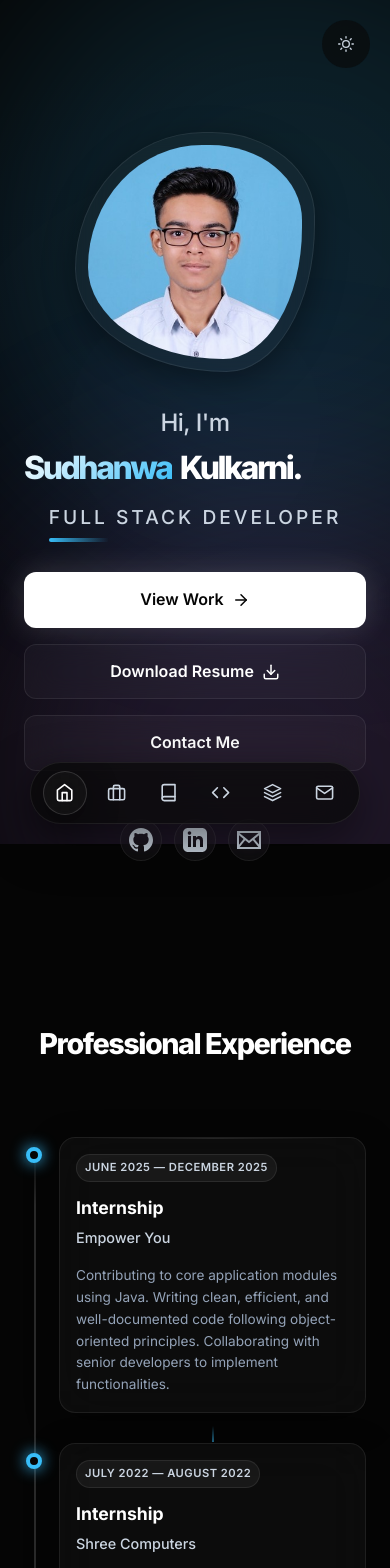
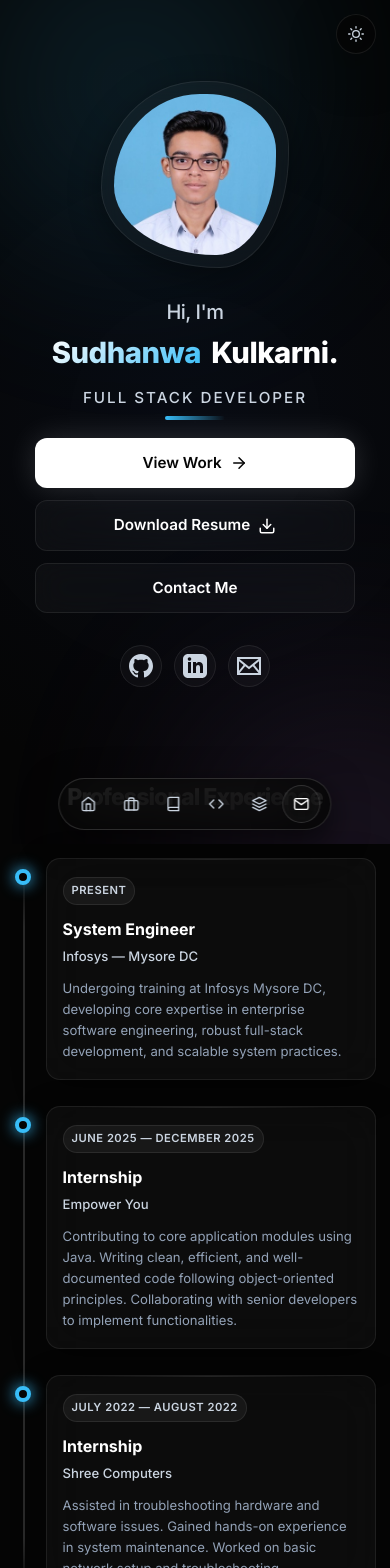
Before and after one commit to sudhanwa755/Portfolio-react-version, a React (Vite) app: page / in a window 390 px wide. Shown: the top 1568 px of the page. Built offline with nearby package versions, Linux system fonts and the light colour scheme.

Commit message:
feat: add React portfolio components, sections, and global CSS styles

```diff
--- a/src/components/Navbar.css
+++ b/src/components/Navbar.css
@@ -126,73 +126,106 @@
         box-shadow: none;
     }
 
-    /* Move the glass style to the controls on mobile */
+    /* Float theme toggle in top-right with safe-area awareness */
     .nav-controls {
         position: fixed;
-        top: 20px;
-        right: 20px;
-        background: rgba(var(--bg-rgb, 10, 10, 10), 0.65);
+        top: max(14px, env(safe-area-inset-top, 14px));
+        right: max(14px, env(safe-area-inset-right, 14px));
+        background: rgba(var(--bg-rgb, 10, 10, 10), 0.72);
         backdrop-filter: blur(20px);
         -webkit-backdrop-filter: blur(20px);
         border: 1px solid var(--border-color);
         box-shadow: var(--shadow-lg);
-        padding: 8px;
+        padding: 0;
         margin: 0;
+        width: 40px;
+        height: 40px;
         border-radius: 50%;
-        z-index: 1000;
+        display: flex;
+        align-items: center;
+        justify-content: center;
+        z-index: 1001;
+    }
+
+    .nav-controls .theme-toggle {
+        width: 100%;
+        height: 100%;
+        border-radius: 50%;
     }
 
     [data-theme='light'] .nav-controls {
-        background: rgba(255, 255, 255, 0.75);
+        background: rgba(255, 255, 255, 0.85);
     }
 
-    /* Fixed Bottom Dock */
+    /* Fixed Bottom Dock with Safe Insets & Responsive Widths */
     .nav-links {
         position: fixed;
-        bottom: 20px;
+        bottom: max(14px, env(safe-area-inset-bottom, 14px));
         left: 50%;
         transform: translateX(-50%);
         width: max-content;
-        max-width: calc(100vw - 32px);
-        background: rgba(var(--bg-rgb, 10, 10, 10), 0.75);
+        max-width: calc(100vw - 16px);
+        background: rgba(var(--bg-rgb, 10, 10, 10), 0.82);
         backdrop-filter: blur(24px);
         -webkit-backdrop-filter: blur(24px);
-        border: 1px solid var(--glass-border);
+        border: 1px solid var(--glass-border-bright);
         border-radius: 100px;
-        padding: 8px 12px;
+        padding: 6px 10px;
         display: flex;
         align-items: center;
-        gap: 8px;
-        box-shadow: var(--shadow-glass-hover);
+        gap: clamp(4px, 1.2vw, 8px);
+        box-shadow: 0 12px 36px rgba(0, 0, 0, 0.5);
         z-index: 1000;
+        touch-action: pan-x;
     }
 
     [data-theme='light'] .nav-links {
-        background: rgba(255, 255, 255, 0.85);
+        background: rgba(255, 255, 255, 0.88);
+        box-shadow: 0 10px 30px rgba(0, 0, 0, 0.12);
     }
 
     .nav-link {
         display: flex;
         align-items: center;
         justify-content: center;
-        width: 44px;
-        height: 44px;
+        width: clamp(38px, 9.5vw, 44px);
+        height: clamp(38px, 9.5vw, 44px);
         padding: 0;
         border-radius: 50%;
+        -webkit-tap-highlight-color: transparent;
     }
 
     .nav-text {
-        display: none; /* Hide text on mobile dock */
+        display: none; /* Hide text labels on mobile dock */
     }
 
     .nav-icon {
         display: flex; /* Show icons on mobile dock */
+        font-size: clamp(1rem, 3.8vw, 1.2rem);
     }
 
     .nav-pill {
         display: block;
-        height: 44px;
+        height: clamp(38px, 9.5vw, 44px);
         border-radius: 50%; /* Make pill circular to match icons */
-        transform: translateY(-50%); /* Preserve vertical center from desktop */
+        transform: translateY(-50%);
     }
 }
+
+@media (max-width: 360px) {
+    .nav-links {
+        padding: 4px 6px;
+        gap: 3px;
+        max-width: calc(100vw - 10px);
+    }
+    .nav-link {
+        width: 36px;
+        height: 36px;
+    }
+    .nav-pill {
+        height: 36px;
+    }
+    .nav-icon {
+        font-size: 0.95rem;
+    }
+}
--- a/src/components/Navbar.tsx
+++ b/src/components/Navbar.tsx
@@ -20,9 +20,20 @@ export const Navbar = () => {
     const navLinksRef = useRef<HTMLUListElement>(null);
     const linkRefs = useRef<(HTMLAnchorElement | null)[]>([]);
 
+    // Update active index on scroll and handle bottom-of-page edge case
     useEffect(() => {
-        const handleScroll = () => setIsScrolled(window.scrollY > 50);
-        window.addEventListener('scroll', handleScroll);
+        const handleScroll = () => {
+            setIsScrolled(window.scrollY > 40);
+
+            // Check if user reached the bottom of the page
+            const scrollPosition = window.innerHeight + window.scrollY;
+            const threshold = document.documentElement.scrollHeight - 60;
+            if (scrollPosition >= threshold) {
+                setActiveIndex(NAV_ITEMS.length - 1);
+            }
+        };
+
+        window.addEventListener('scroll', handleScroll, { passive: true });
         return () => window.removeEventListener('scroll', handleScroll);
     }, []);
 
@@ -37,7 +48,7 @@ export const Navbar = () => {
                     }
                 });
             },
-            { rootMargin: '-30% 0px -70% 0px' }
+            { rootMargin: '-25% 0px -65% 0px' }
         );
 
         NAV_ITEMS.forEach((item) => {
@@ -48,8 +59,9 @@ export const Navbar = () => {
         return () => observer.disconnect();
     }, []);
 
-    // Update pill position when activeIndex changes
+    // Update pill position when activeIndex changes or on window resize
     useEffect(() => {
+        const updatePill = () => {
             const el = linkRefs.current[activeIndex];
             if (el) {
                 setPillStyle({
@@ -57,6 +69,17 @@ export const Navbar = () => {
                     width: el.offsetWidth,
                 });
             }
+        };
+
+        updatePill();
+        window.addEventListener('resize', updatePill);
+        // Small delay to recalculate after potential font/layout load
+        const timer = setTimeout(updatePill, 100);
+
+        return () => {
+            window.removeEventListener('resize', updatePill);
+            clearTimeout(timer);
+        };
     }, [activeIndex]);
 
     const handleNavClick = (index: number) => {
@@ -85,8 +108,9 @@ export const Navbar = () => {
                                 className={`nav-link ${activeIndex === index ? 'active' : ''}`}
                                 ref={(el) => { linkRefs.current[index] = el; }}
                                 onClick={() => handleNavClick(index)}
+                                aria-label={item.label}
                             >
-                                <span className="nav-icon">{item.icon}</span>
+                                <span className="nav-icon" aria-hidden="true">{item.icon}</span>
                                 <span className="nav-text">{item.label}</span>
                             </a>
                         </li>
--- a/src/index.css
+++ b/src/index.css
@@ -7,10 +7,16 @@
 :root {
   /* ── Spatial Dark Theme (Default) ── */
   --bg-color: #050505;
+  --bg-rgb: 5, 5, 5;
   --surface-glass: rgba(255, 255, 255, 0.03);
   --surface-glass-hover: rgba(255, 255, 255, 0.06);
   --glass-border: rgba(255, 255, 255, 0.08);
   --glass-border-bright: rgba(255, 255, 255, 0.15);
+
+  --border-color: var(--glass-border);
+  --border-bright: var(--glass-border-bright);
+  --surface-z2: rgba(255, 255, 255, 0.04);
+  --surface-z3: rgba(255, 255, 255, 0.07);
 
   --glass-input-bg: rgba(255, 255, 255, 0.05);
   --glass-tag-bg: rgba(255, 255, 255, 0.08);
@@ -25,6 +31,7 @@
 
   --shadow-glass: 0 8px 32px rgba(0, 0, 0, 0.4);
   --shadow-glass-hover: 0 16px 48px rgba(0, 0, 0, 0.5);
+  --shadow-lg: 0 16px 48px rgba(0, 0, 0, 0.4);
 
   /* ── Layout & Typography ── */
   --spacing-xs: 0.5rem;
@@ -36,21 +43,43 @@
   --navbar-offset: 100px;
 
   --font-main: 'Inter', system-ui, -apple-system, sans-serif;
-  --font-size-h1: clamp(2rem, 6vw, 4.5rem);
-  --font-size-h2: clamp(1.8rem, 5vw, 3rem);
-  --font-size-h3: clamp(1.1rem, 3vw, 1.4rem);
-  --font-size-body: clamp(0.9rem, 2vw, 1.05rem);
+  --font-size-h1: clamp(2rem, 5.5vw, 4.2rem);
+  --font-size-h2: clamp(1.6rem, 4.2vw, 2.8rem);
+  --font-size-h3: clamp(1.05rem, 2.5vw, 1.35rem);
+  --font-size-body: clamp(0.875rem, 1.8vw, 1.05rem);
 
   --ease-spring: cubic-bezier(0.175, 0.885, 0.32, 1.1);
+}
+
+/* ── Responsive tokens for mobile devices ── */
+@media (max-width: 768px) {
+  :root {
+    --spacing-xs: 0.25rem;
+    --spacing-sm: 1rem;
+    --spacing-md: 2.25rem;
+    --spacing-lg: 3.25rem;
+    --spacing-xl: 4.5rem;
+    --navbar-offset: 65px;
+    --font-size-h1: clamp(1.75rem, 7.5vw, 2.5rem);
+    --font-size-h2: clamp(1.45rem, 5.5vw, 2rem);
+    --font-size-h3: clamp(1rem, 3.5vw, 1.2rem);
+    --font-size-body: clamp(0.85rem, 2.5vw, 0.95rem);
+  }
 }
 
 /* ── Light Theme ── */
 [data-theme='light'] {
   --bg-color: #f1f5f9;
+  --bg-rgb: 241, 245, 249;
   --surface-glass: rgba(255, 255, 255, 0.6);
   --surface-glass-hover: rgba(255, 255, 255, 0.8);
-  --glass-border: rgba(0, 0, 0, 0.05);
-  --glass-border-bright: rgba(0, 0, 0, 0.1);
+  --glass-border: rgba(0, 0, 0, 0.06);
+  --glass-border-bright: rgba(0, 0, 0, 0.12);
+
+  --border-color: var(--glass-border);
+  --border-bright: var(--glass-border-bright);
+  --surface-z2: rgba(0, 0, 0, 0.03);
+  --surface-z3: rgba(0, 0, 0, 0.05);
 
   --glass-input-bg: rgba(0, 0, 0, 0.03);
   --glass-tag-bg: rgba(0, 0, 0, 0.06);
@@ -62,6 +91,7 @@
 
   --shadow-glass: 0 8px 32px rgba(0, 0, 0, 0.05);
   --shadow-glass-hover: 0 16px 48px rgba(0, 0, 0, 0.1);
+  --shadow-lg: 0 16px 48px rgba(0, 0, 0, 0.08);
 }
 
 /* ========================================================
@@ -73,7 +103,12 @@
   padding: 0;
 }
 
-html { scroll-behavior: smooth; }
+html {
+  scroll-behavior: smooth;
+  scroll-padding-top: var(--navbar-offset);
+  overflow-x: hidden;
+  max-width: 100vw;
+}
 
 body {
   font-family: var(--font-main);
@@ -85,11 +120,12 @@ body {
   overflow-x: hidden;
   width: 100%;
   max-width: 100vw;
+  position: relative;
 }
 
 a { text-decoration: none; color: inherit; }
 ul { list-style: none; }
-img { max-width: 100%; display: block; }
+img { max-width: 100%; height: auto; display: block; }
 
 /* ========================================================
    SPATIAL BACKGROUND
@@ -112,23 +148,25 @@ img { max-width: 100%; display: block; }
 }
 
 .orb-1 {
-  width: 600px; height: 600px;
+  width: min(600px, 80vw);
+  height: min(600px, 80vw);
   background: var(--accent-blue);
   top: -10%; left: -10%;
 }
 
 .orb-2 {
-  width: 500px; height: 500px;
+  width: min(500px, 70vw);
+  height: min(500px, 70vw);
   background: var(--accent-purple);
   bottom: -10%; right: -10%;
   animation-delay: -10s;
 }
 
-[data-theme='light'] .gradient-orb { opacity: 0.4; }
+[data-theme='light'] .gradient-orb { opacity: 0.35; }
 
 @keyframes float {
   0% { transform: translate(0, 0) scale(1); }
-  100% { transform: translate(100px, 100px) scale(1.2); }
+  100% { transform: translate(60px, 60px) scale(1.15); }
 }
 
 /* ========================================================
@@ -138,9 +176,23 @@ img { max-width: 100%; display: block; }
   display: flex;
   flex-direction: column;
   min-height: 100vh;
+  min-height: 100svh;
+  width: 100%;
+  max-width: 100vw;
+  overflow-x: hidden;
 }
 
-main { flex: 1; }
+main {
+  flex: 1;
+  width: 100%;
+}
+
+@media (max-width: 768px) {
+  main {
+    /* Ensure content is never obscured by the mobile bottom dock */
+    padding-bottom: calc(75px + env(safe-area-inset-bottom, 16px));
+  }
+}
 
 section[id] {
   scroll-margin-top: var(--navbar-offset);
@@ -149,11 +201,13 @@ section[id] {
 .section-title {
   font-size: var(--font-size-h2);
   font-weight: 800;
-  margin-bottom: 3rem;
+  margin-bottom: clamp(1.75rem, 4vw, 3rem);
   text-align: center;
   color: var(--text-primary);
-  letter-spacing: -1.5px;
-  text-shadow: 0 0 40px rgba(255, 255, 255, 0.1);
+  letter-spacing: -1px;
+  text-shadow: 0 0 30px rgba(255, 255, 255, 0.08);
+  padding: 0 var(--spacing-sm);
+  word-break: break-word;
 }
 
 /* ── Custom Scrollbar ── */
--- a/src/sections/Education.tsx
+++ b/src/sections/Education.tsx
@@ -13,10 +13,10 @@ export const Education = () => {
                     <div className="timeline-item up">
                         <div className="timeline-dot"></div>
                         <div className="timeline-content featured">
-                            <span className="timeline-date">2023 — 2025</span>
+                            <span className="timeline-date">2023 — 2025 • Completed</span>
                             <h3>B.Tech in Computer Engineering</h3>
                             <h4>G.H. Raisoni College of Engineering and Management, Wagholi</h4>
-                            <p className="timeline-highlight">CGPA: 8.35</p>
+                            <p className="timeline-highlight">Final CGPA: 8.58</p>
                         </div>
                     </div>
 
--- a/src/sections/Experience.css
+++ b/src/sections/Experience.css
@@ -162,10 +162,10 @@
 
 .timeline-highlight {
     display: inline-block;
-    margin-top: 1rem;
-    padding: 6px 16px;
-    font-size: 1rem;
-    font-weight: 800;
+    margin-top: 0.85rem;
+    padding: 5px 14px;
+    font-size: clamp(0.78rem, 2.5vw, 0.95rem);
+    font-weight: 700;
 
     background: linear-gradient(90deg, var(--accent-blue), var(--accent-purple));
     -webkit-background-clip: text;
@@ -175,7 +175,7 @@
     border: 1px solid var(--glass-border-bright);
     border-radius: 100px;
 
-    filter: drop-shadow(0 0 8px rgba(56, 189, 248, 0.3));
+    filter: drop-shadow(0 0 8px rgba(56, 189, 248, 0.25));
     letter-spacing: 0.5px;
 }
 
@@ -183,19 +183,20 @@
 @media screen and (max-width: 1024px) {
     .timeline-horizontal {
         flex-direction: column;
-        gap: 2.5rem;
-        padding-top: 2rem;
+        gap: 2.25rem;
+        padding-top: 1.5rem;
+        padding-bottom: 1rem;
         overflow-x: visible;
         width: 100%;
     }
 
     .timeline-line {
-        top: 2rem;
-        bottom: 0;
-        left: 15px;
+        top: 1.5rem;
+        bottom: 1rem;
+        left: 14px;
         width: 2px;
         height: auto;
-        background: linear-gradient(180deg, transparent, var(--glass-border-bright) 10%, var(--glass-border-bright) 90%, transparent);
+        background: linear-gradient(180deg, transparent, var(--glass-border-bright) 8%, var(--glass-border-bright) 92%, transparent);
         transform: none;
     }
 
@@ -205,14 +206,14 @@
         width: 100%;
         min-width: 100%;
         max-width: 100%;
-        padding-left: 45px;
+        padding-left: 42px;
         align-items: flex-start;
         gap: 0;
     }
 
     .timeline-dot {
         position: absolute;
-        left: 6px;
+        left: 5px;
         top: 0;
         margin: 0;
         grid-row: auto;
@@ -223,20 +224,60 @@
         grid-row: auto;
         align-self: stretch;
         margin-top: -10px;
+        width: 100%;
     }
 
     .timeline-item.up .timeline-content::after,
-    .timeline-item.down .timeline-content::before {
-        display: none;
+    .timeline-item.down .timeline-content::after {
+        display: none !important;
     }
 }
 
 @media screen and (max-width: 480px) {
-    .timeline-item { padding-left: 35px; }
-    .timeline-line { left: 10px; }
+    .experience {
+        padding: var(--spacing-lg) 0.85rem;
+    }
+    .timeline-item {
+        padding-left: 32px;
+    }
+    .timeline-line {
+        left: 9px;
+    }
     .timeline-dot {
-        width: 16px; height: 16px;
-        left: 2px;
+        width: 16px;
+        height: 16px;
+        left: 1px;
+        top: 1px;
     }
-    .timeline-content { padding: 1rem; }
+    .timeline-content {
+        padding: 1.1rem 1rem;
+        border-radius: 14px;
+    }
+    .timeline-content h3 {
+        font-size: 1rem;
+    }
+    .timeline-content h4 {
+        font-size: 0.82rem;
+        margin-bottom: 0.65rem;
+    }
+    .timeline-content p {
+        font-size: 0.82rem;
+    }
 }
+
+@media screen and (max-width: 340px) {
+    .timeline-item {
+        padding-left: 26px;
+    }
+    .timeline-line {
+        left: 7px;
+    }
+    .timeline-dot {
+        width: 14px;
+        height: 14px;
+        left: 0;
+    }
+    .timeline-content {
+        padding: 0.9rem 0.8rem;
+    }
+}
--- a/src/sections/Experience.tsx
+++ b/src/sections/Experience.tsx
@@ -12,6 +12,18 @@ export const Experience = () => {
 
                     <div className="timeline-item up">
                         <div className="timeline-dot"></div>
+                        <div className="timeline-content featured">
+                            <span className="timeline-date">Present</span>
+                            <h3>System Engineer</h3>
+                            <h4>Infosys — Mysore DC</h4>
+                            <p>
+                                Undergoing training at Infosys Mysore DC, developing core expertise in enterprise software engineering, robust full-stack development, and scalable system practices.
+                            </p>
+                        </div>
+                    </div>
+
+                    <div className="timeline-item down">
+                        <div className="timeline-dot"></div>
                         <div className="timeline-content">
                             <span className="timeline-date">June 2025 — December 2025</span>
                             <h3>Internship</h3>
@@ -22,7 +34,7 @@ export const Experience = () => {
                         </div>
                     </div>
 
-                    <div className="timeline-item down">
+                    <div className="timeline-item up">
                         <div className="timeline-dot"></div>
                         <div className="timeline-content">
                             <span className="timeline-date">July 2022 — August 2022</span>
--- a/src/sections/Hero.css
+++ b/src/sections/Hero.css
@@ -74,20 +74,21 @@
 }
 
 .hero-greeting {
-    font-size: clamp(1.5rem, 3vw, 2.5rem);
+    font-size: clamp(1.3rem, 2.8vw, 2.2rem);
     font-weight: 500;
     color: var(--text-secondary);
     letter-spacing: -0.5px;
 }
 
 .hero-name-wrapper {
-    display: flex;
+    display: inline-flex;
     flex-wrap: wrap;
-    gap: 0.5rem;
+    column-gap: 0.35em;
+    row-gap: 0.1em;
     font-size: var(--font-size-h1);
-    line-height: 1.1;
+    line-height: 1.15;
     font-weight: 800;
-    letter-spacing: -2.5px;
+    letter-spacing: -1.5px;
 }
 
 .hero-name-gradient {
@@ -255,15 +256,45 @@
 
 /* ── Responsive ── */
 @media (max-width: 968px) {
+    .hero {
+        min-height: auto;
+        padding-top: calc(var(--navbar-offset) + 1.5rem);
+        padding-bottom: 3.5rem;
+    }
+
     .hero-container {
         grid-template-columns: 1fr;
         text-align: center;
-        gap: 3rem;
+        gap: 2.5rem;
     }
 
     .hero-content {
+        display: flex;
+        flex-direction: column;
+        align-items: center;
         text-align: center;
         order: 2;
+    }
+
+    .hero-title {
+        align-items: center;
+        text-align: center;
+    }
+
+    .hero-name-wrapper {
+        justify-content: center;
+        letter-spacing: -0.5px;
+    }
+
+    .hero-role-subtitle {
+        align-self: center;
+        text-align: center;
+        margin-bottom: 2rem;
+    }
+
+    .hero-role-subtitle::after {
+        left: 50%;
+        transform: translateX(-50%);
     }
 
     .hero-status-badge {
@@ -279,14 +310,108 @@
     }
 
     .hero-image-wrapper {
-        max-width: 280px;
+        max-width: clamp(180px, 42vw, 250px);
         border-radius: 50%;
     }
 }
 
 @media (max-width: 480px) {
-    .hero-container { gap: 2rem; }
-    .cta-buttons { flex-direction: column; width: 100%; }
-    .btn { width: 100%; }
-    .hero-image-wrapper { max-width: 240px; }
+    .hero {
+        padding-top: calc(var(--navbar-offset) + 1rem);
+        padding-bottom: 2.5rem;
+    }
+
+    .hero-container {
+        gap: 1.75rem;
+    }
+
+    .hero-greeting {
+        font-size: 1.25rem;
+    }
+
+    .hero-role-subtitle {
+        font-size: 0.95rem;
+        letter-spacing: 2px;
+        margin-bottom: 1.75rem;
+    }
+
+    .cta-buttons {
+        flex-direction: column;
+        width: 100%;
+        max-width: 320px;
+        gap: 12px;
+        margin-bottom: 2rem;
+    }
+
+    .btn {
+        width: 100%;
+        padding: 12px 20px;
+        font-size: 0.95rem;
+    }
+
+    .hero-image-wrapper {
+        max-width: clamp(150px, 48vw, 200px);
+    }
 }
+
+@media (max-width: 340px) {
+    .hero-name-wrapper {
+        font-size: 1.65rem;
+        letter-spacing: 0;
+    }
+    .cta-buttons {
+        max-width: 100%;
+    }
+}
+
+/* Landscape on mobile phones */
+@media (max-height: 520px) and (orientation: landscape) {
+    .hero {
+        min-height: auto;
+        padding-top: 4.5rem;
+        padding-bottom: 3.5rem;
+    }
+
+    .hero-container {
+        grid-template-columns: 1fr 1fr;
+        gap: 1.5rem;
+        text-align: left;
+    }
+
+    .hero-image-container {
+        order: 2;
+    }
+
+    .hero-content {
+        order: 1;
+        align-items: flex-start;
+        text-align: left;
+    }
+
+    .hero-title {
+        align-items: flex-start;
+        text-align: left;
+    }
+
+    .hero-name-wrapper {
+        justify-content: flex-start;
+    }
+
+    .hero-role-subtitle {
+        align-self: flex-start;
+        text-align: left;
+    }
+
+    .hero-role-subtitle::after {
+        left: 0;
+        transform: none;
+    }
+
+    .cta-buttons, .hero-social-links {
+        justify-content: flex-start;
+    }
+
+    .hero-image-wrapper {
+        max-width: 170px;
+    }
+}
```
Also changed, not shown: src/sections/Contact.css (+50 -10 lines), src/sections/Projects.css (+39 -0 lines), src/sections/Skills.css (+23 -2 lines). Lines whose indentation alone changed are shown as unchanged.
